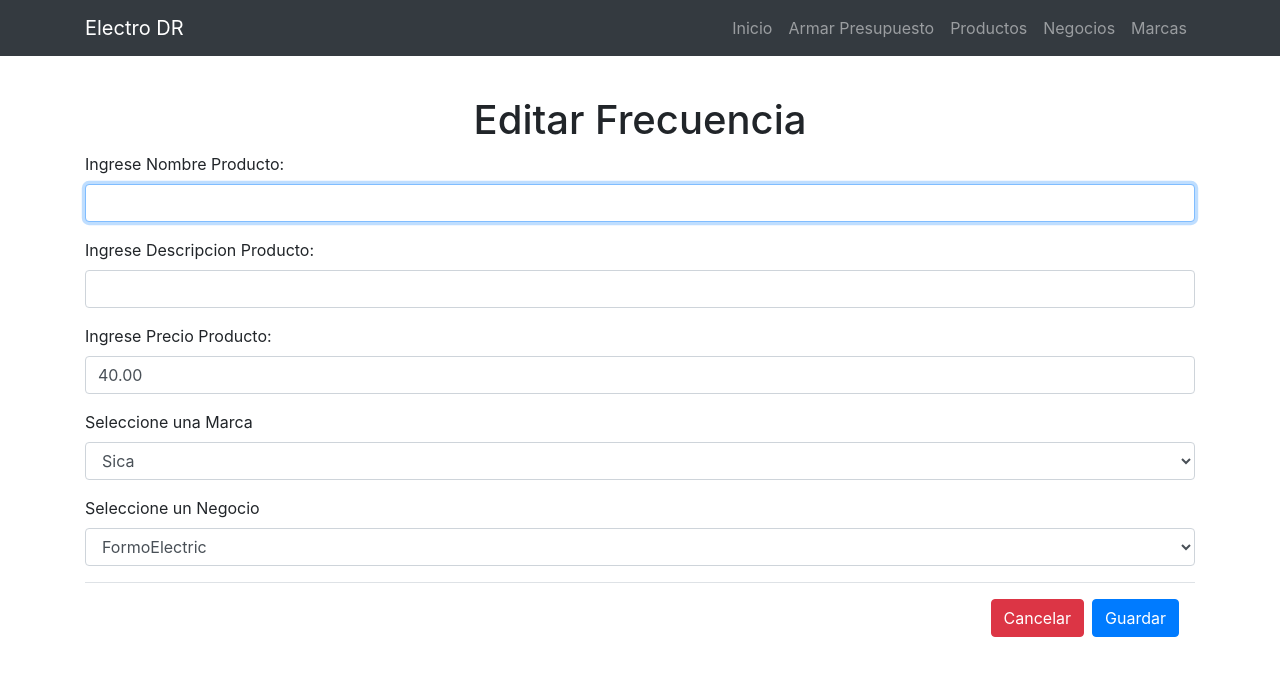
After one commit to danielRojas-Dev/ElectroDR, a PHP site: page /mod_productos/editarProductos.php?id_productos=1 in a window 1280 px wide. The commit adds this page. Shown: the top 676 px of the page. Run offline with PHP 8.4, Linux system fonts and the light colour scheme; data comes from the database, SQL or seed files in the repository; data that the repository does not hold is empty.

Commit message:
Creacion del modulo de Productos

```diff
--- a/index.php
+++ b/index.php
@@ -33,7 +33,7 @@
                     </li>
 
                     <li class="nav-item">
-                        <a class="nav-link js-scroll-trigger" href="#">Productos</a>
+                        <a class="nav-link js-scroll-trigger" href="mod_productos/index.php">Productos</a>
                     </li>
 
                     <li class="nav-item">
@@ -87,8 +87,8 @@
                                     echo
                                     "<tr>
                                     <td>".$row['ruta_img']."</td>
-                                    <td>".$row['Nombre']."</td>
-                                    <td>".$row['DescProduc']."</td>
+                                    <td>".$row['nombre']."</td>
+                                    <td>".$row['desc_produc']."</td>
                                     <td>".$row['descrip_marca']."</td>
                                     <td>".$row['descrip_negocio']."</td>
                                     <td>".$row['precio']."</td>
--- a/layouts/head.php
+++ b/layouts/head.php
@@ -35,7 +35,7 @@ session_start();
                     </li>
 
                     <li class="nav-item">
-                        <a class="nav-link js-scroll-trigger" href="#">Productos</a>
+                        <a class="nav-link js-scroll-trigger" href="../mod_productos/index.php">Productos</a>
                     </li>
 
                     <li class="nav-item">
--- a/mod_marcas/editarMarca.php
+++ b/mod_marcas/editarMarca.php
@@ -2,7 +2,7 @@
 
 
 <div class="container">
-	<h1 class="page-header text-center">Editar Frecuencia</h1>
+	<h1 class="page-header text-center">Editar Marca</h1>
 	<div class="row">
 		<div class="col-xs-12 col-sm-12 col-md-12 col-lg-12">
 
--- a/mod_negocios/editarNegocios.php
+++ b/mod_negocios/editarNegocios.php
@@ -2,7 +2,7 @@
 
 
 <div class="container">
-	<h1 class="page-header text-center">Editar Frecuencia</h1>
+	<h1 class="page-header text-center">Editar Marcas</h1>
 	<div class="row">
 		<div class="col-xs-12 col-sm-12 col-md-12 col-lg-12">
 
--- /dev/null
+++ b/mod_productos/editarProductos.php
@@ -0,0 +1,108 @@
+<?php require_once '../layouts/head.php'; ?>
+
+
+<div class="container">
+	<h1 class="page-header text-center">Editar Frecuencia</h1>
+	<div class="row">
+		<div class="col-xs-12 col-sm-12 col-md-12 col-lg-12">
+
+			<?php
+
+			require_once '../conexion/conexion.php';
+
+			$id = $_GET['id_productos'];
+
+			$sqlProductos = "SELECT * FROM productos WHERE id_productos = '$id'";
+
+			$resultProductos = $conexion->query($sqlProductos);
+
+			$row_upd = $resultProductos->fetch_assoc();
+
+			// Obtencion de los datos de la tabla marca
+
+			$sqlMarca = "SELECT * FROM marca";
+			$resultMarca = $conexion->query($sqlMarca);
+
+			// Obtencion de los datos de la tabla negocio
+
+			$sqlNegocio = "SELECT * FROM negocio";
+			$resultNegocio = $conexion->query($sqlNegocio);
+
+			?>
+
+			<form method="POST" action="modificarProductos.php">
+
+				<input type="hidden" class="form-control" name="id" value="<?php echo $row_upd['id_negocio']; ?>">
+
+				<div class="row form-group">
+					<div class="col-sm-12">
+						<label class="control-label modal-label" for="nombre_producto">Ingrese Nombre Producto:</label>
+					</div>
+					<div class="col-sm-12">
+						<input type="text" autofocus class="form-control" id="nombre_producto" name="nombre_producto" required value="<?php echo $row_upd['nombre'] ?>">
+					</div>
+				</div>
+
+				<div class="row form-group">
+					<div class="col-sm-12">
+						<label class="control-label modal-label" for="desc_produc">Ingrese Descripcion Producto:</label>
+					</div>
+					<div class="col-sm-12">
+						<input type="text" autofocus class="form-control" id="desc_produc" name="desc_produc" required value="<?php echo $row_upd['desc_produc'] ?>">
+					</div>
+				</div>
+
+				<div class="row form-group">
+					<div class="col-sm-12">
+						<label class="control-label modal-label" for="precio_produc">Ingrese Precio Producto:</label>
+					</div>
+					<div class="col-sm-12">
+						<input type="number" autofocus class="form-control" id="precio_produc" name="precio_produc" required value="<?php echo $row_upd['precio'] ?>">
+					</div>
+				</div>
+
+				<div class="form-group">
+					<label for="marca">Seleccione una Marca</label>
+					<select class="form-control" id="marca" name="marca">
+						<option selected disabled value="0">Elija una Marca:</option>
+						<?php while($rowMarca = $resultMarca->fetch_assoc()): ?>
+							<?php if ($rowMarca['id_marca'] == $row_upd['id_marca']): ?>
+								<option selected value="<?php echo $rowMarca['id_marca'] ?>"><?php echo $rowMarca['descrip_marca']; ?></option>
+								<?php else: ?>
+									<option value="<?php echo $rowMarca['id_marca'] ?>"><?php echo $rowMarca['descrip_marca']; ?></option>
+								<?php endif ?>
+							<?php endwhile; ?>
+						</select>
+					</div>
+
+
+					<div class="form-group">
+						<label for="negocio">Seleccione un Negocio</label>
+						<select class="form-control" id="negocio" name="negocio">
+							<option selected disabled value="0">Elija un Negocio:</option>
+							<?php while($rowNegocio = $resultNegocio->fetch_assoc()): ?>
+								<!-- Condicion para elefir la opcion elegida -->
+								<?php if ($rowNegocio['id_negocio'] == $row_upd['id_negocio']): ?>
+									<
+									<option selected value="<?php echo $rowNegocio['id_negocio'] ?>"><?php echo $rowNegocio['descrip_negocio']; ?></option>
+									<?php else: ?>
+										<option value="<?php echo $rowNegocio['id_negocio'] ?>"><?php echo $rowNegocio['descrip_negocio']; ?></option>
+
+									<?php endif ?>
+
+								<?php endwhile ?>
+							</select>
+						</div>
+					</div>
+				</div>
+				<div class="modal-footer">
+					<button type="button" class="btn btn-danger" onClick="location.href='index.php'">Cancelar</button>
+					<button type="submit" class="btn btn-primary">Guardar</a>
+					</form>
+				</div>
+			</div>
+		</div>
+
+	</div>
+
+	<?php require_once '../layouts/footer.php'; ?>
```
Also changed, not shown: mod_productos/eliminarProductos.php (added, +25 -0 lines), mod_productos/guardarProductos.php (added, +75 -0 lines), mod_productos/index.php (added, +67 -0 lines), mod_productos/modificarProductos.php (added, +31 -0 lines), mod_productos/nuevoProductos.php (added, +92 -0 lines).
